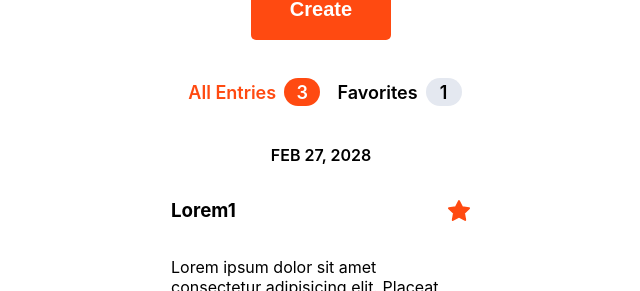
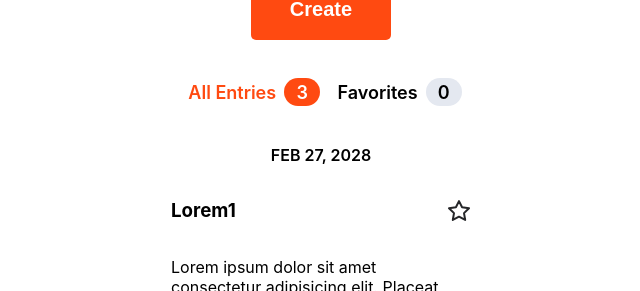
Before and after one commit to lenzloesche/journal, a React (Create React App) app: page / in a window 1280 px wide. Shown: the part 458-749 px from the top of the page, without its empty margins (319-959 px from the left). Built offline with nearby package versions, Linux system fonts and the light colour scheme.

Commit message:
add favourite functionality click on star to favorite

```diff
--- a/src/App.js
+++ b/src/App.js
@@ -8,8 +8,25 @@ import Navigation from "./components/Navigation";
 import NavigationItem from "./components/NavigationItem";
 import Title from "./components/Title";
 import "./App.css";
+import { useState } from "react";
 
 function App() {
+  const [isFavorite, setIsFavorite] = useState([false, false, false]);
+  const numberOfFavorites = () => {
+    let trueCounter = 0;
+    for (let count = 0; count < isFavorite.length; count++) {
+      if (isFavorite[count]) {
+        trueCounter++;
+      }
+    }
+    return trueCounter;
+  };
+  function handleStarClick(number) {
+    const newIsFavorite = [...isFavorite];
+    newIsFavorite[number] = !newIsFavorite[number];
+    setIsFavorite(newIsFavorite);
+  }
+
   return (
     <main>
       <Header>JOURNAL</Header>
@@ -18,23 +35,48 @@ function App() {
       <Input title="Notes" />
       <Button>Create</Button>
       <Navigation>
-        <NavigationItem title="All Entries" number="3" selected />
-        <NavigationItem title="Favorites" number="1" />
+        <NavigationItem
+          title="All Entries"
+          number={isFavorite.length}
+          selected
+        />
+        <NavigationItem title="Favorites" number={numberOfFavorites()} />
       </Navigation>
       <EntryContainer>
-        <Entry title="Lorem1" date="FEB 27, 2028" bookmarked>
+        <Entry
+          title="Lorem1"
+          date="FEB 27, 2028"
+          onStarClick={() => {
+            handleStarClick(0);
+          }}
+          bookmarked={isFavorite[0] ? true : false}
+        >
           Lorem ipsum dolor sit amet consectetur adipisicing elit. Placeat
           consectetur totam unde quas. Nisi nemo, facere cumque dolores optio
           temporibus magni placeat sed, libero nulla quae quam impedit excepturi
           voluptas.
         </Entry>
-        <Entry title="Lorem2" date="JAN 8, 2028">
+        <Entry
+          title="Lorem2"
+          date="JAN 8, 2028"
+          onStarClick={() => {
+            handleStarClick(1);
+          }}
+          bookmarked={isFavorite[1] ? true : false}
+        >
           Lorem ipsum dolor sit amet consectetur adipisicing elit. Placeat
           consectetur totam unde quas. Nisi nemo, facere cumque dolores optio
           temporibus magni placeat sed, libero nulla quae quam impedit excepturi
           voluptas.
         </Entry>
-        <Entry title="Lorem Next" date="FEB 5, 2028">
+        <Entry
+          title="Lorem Next"
+          date="FEB 5, 2028"
+          onStarClick={() => {
+            handleStarClick(2);
+          }}
+          bookmarked={isFavorite[2] ? true : false}
+        >
           Lorem ipsum dolor sit amet consectetur adipisicing elit. Placeat
           consectetur totam unde quas. Nisi nemo, facere cumque dolores optio
           temporibus magni placeat sed, libero nulla quae quam impedit excepturi
--- a/src/components/Entry/index.js
+++ b/src/components/Entry/index.js
@@ -2,13 +2,25 @@ import star from "../../resources/star.svg";
 import starFilled from "../../resources/star-filled.svg";
 import "./Entry.css";
 
-export default function Entry({ children, title, date, bookmarked }) {
+export default function Entry({
+  children,
+  title,
+  date,
+  bookmarked,
+  onStarClick,
+}) {
   return (
     <article>
       <p className="date">{date}</p>
       <div className="flexbox">
         <h3 className="motto">{title}</h3>
-        <img src={bookmarked ? starFilled : star} alt="star" />
+        <img
+          src={bookmarked ? starFilled : star}
+          alt="star"
+          onClick={(number) => {
+            onStarClick(number);
+          }}
+        />
       </div>
       <p className="notes">{children}</p>
       <div className="line"></div>
```
